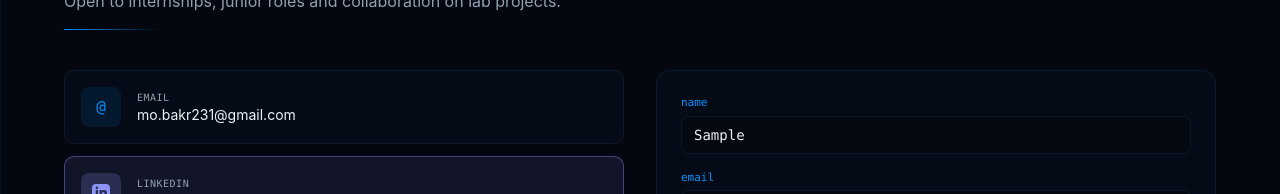
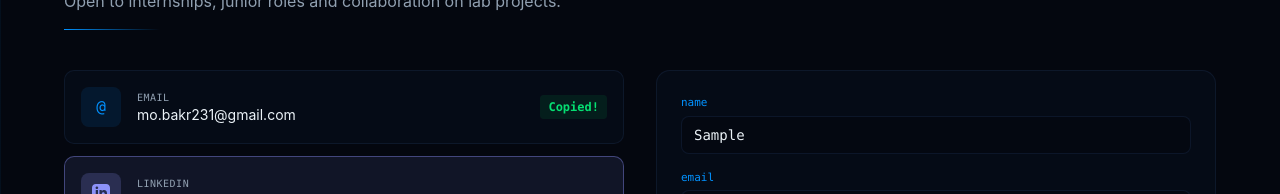
Before and after one commit to Zyad256/MohammedBakr, a React (Vite) app: page / in a window 1280 px wide. Both pictures are taken after typing "Sample", "name@example.com", "Sample" into the empty fields and a click on the button "Send message". Shown: the part 7450-7644 px from the top of the page. Built offline with nearby package versions, Linux system fonts and the light colour scheme; a web font is replaced by a local one.

Commit message:
Implement final UI micro-interactions (typewriter, blinking cursor, clipboard copy)

```diff
--- a/src/components/Terminal.tsx
+++ b/src/components/Terminal.tsx
@@ -28,7 +28,7 @@ export function Prompt({ children }: { children: ReactNode }) {
       <span className="text-muted-foreground">:</span>
       <span className="text-secondary">~</span>
       <span className="text-muted-foreground">$ </span>
-      <span className="text-[var(--terminal-foreground)]">{children}</span>
+      <span className="text-[var(--terminal-foreground)]">{children}<span className="inline-block w-2.5 h-4 ml-1 -mb-0.5 bg-primary/80 animate-pulse" /></span>
       {"\n"}
     </span>
   );
--- a/src/components/sections/Contact.tsx
+++ b/src/components/sections/Contact.tsx
@@ -14,16 +14,21 @@ export function Contact() {
         />
         <div className="grid lg:grid-cols-2 gap-8">
           <div className="space-y-3">
-            <a
-              href="mailto:mo.bakr231@gmail.com"
-              className="flex items-center gap-4 p-4 rounded-lg border border-border bg-card/60 hover:border-primary/50 transition"
+            <button
+              onClick={() => {
+                navigator.clipboard.writeText("mo.bakr231@gmail.com");
+                setSent(true);
+                setTimeout(() => setSent(false), 2000);
+              }}
+              className="flex items-center gap-4 p-4 rounded-lg border border-border bg-card/60 hover:border-primary/50 transition w-full text-left relative overflow-hidden group"
             >
-              <div className="w-10 h-10 rounded-md bg-primary/10 text-primary flex items-center justify-center font-mono">@</div>
+              <div className="w-10 h-10 rounded-md bg-primary/10 text-primary flex items-center justify-center font-mono group-hover:scale-110 transition-transform">@</div>
               <div>
                 <div className="font-mono text-[10px] text-muted-foreground uppercase tracking-wider">Email</div>
                 <div className="text-sm break-all sm:break-normal">mo.bakr231@gmail.com</div>
               </div>
-            </a>
+              {sent && <div className="absolute right-4 text-xs font-mono text-green-400 font-bold bg-green-500/10 px-2 py-1 rounded">Copied!</div>}
+            </button>
             <a
               href="https://linkedin.com/in/mohammed-abo-bakr-3145122a5"
               target="_blank" rel="noreferrer"
--- a/src/components/sections/Hero.tsx
+++ b/src/components/sections/Hero.tsx
@@ -20,9 +20,9 @@ export function Hero() {
           <h1 className="text-4xl sm:text-5xl lg:text-6xl font-bold tracking-tight leading-[1.05]">
             Mohammed <span className="gradient-text">Abo-Bakr</span>
           </h1>
-          <p className="mt-3 font-mono text-sm sm:text-base text-primary">
+          <div className="mt-3 font-mono text-sm sm:text-base text-primary overflow-hidden whitespace-nowrap border-r-2 border-primary animate-typewriter w-fit pr-2">
             &gt; Blue Team Defender / SOC Analyst
-          </p>
+          </div>
           <p className="mt-6 text-muted-foreground text-lg max-w-xl">
             Passionate threat detection, incident response, and network defense specialist — eager to thrive and grow in Security Operations Center (SOC) environments.
           </p>
--- a/src/styles.css
+++ b/src/styles.css
@@ -230,3 +230,18 @@
     opacity: 0;
   }
 }
+
+@keyframes typewriter {
+  from {
+    width: 0;
+  }
+  to {
+    width: 100%;
+  }
+}
+
+@layer utilities {
+  .animate-typewriter {
+    animation: typewriter 3s steps(40, end) forwards;
+  }
+}
```
